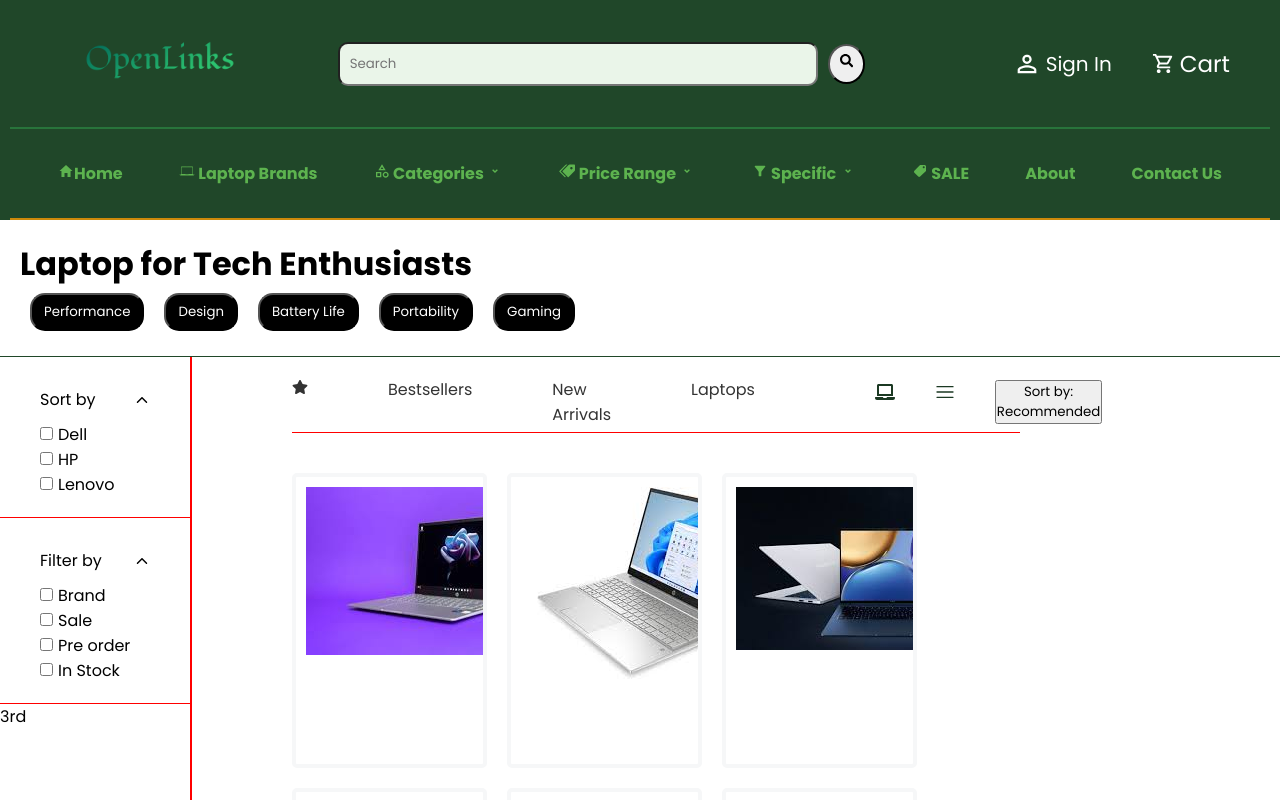
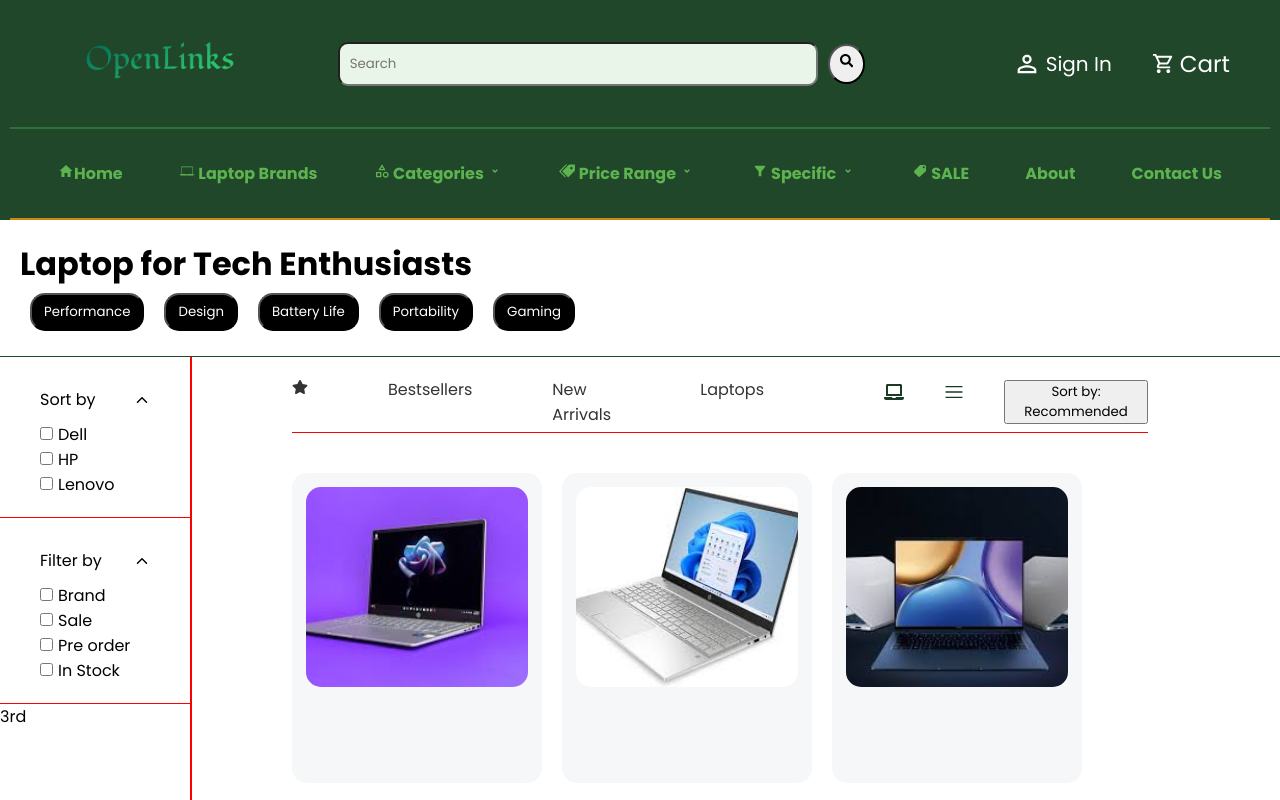
Before and after one commit to Gahbriehel/openlinks, a React (Create React App) app in the folder openlinks/: page / in a window 1280 px wide. Shown: the top 800 px of the page. Built offline with nearby package versions, Linux system fonts and the light colour scheme; data requests are answered from the project's data file.

Commit message:
update styles for home component and replace images in about section for improved layout and visual appeal

```diff
--- a/openlinks/src/components/about.js
+++ b/openlinks/src/components/about.js
@@ -47,7 +47,7 @@ const About = () => {
           </div>
           <div className='content'>
             <div className='content_image'>
-              <img className='to_saturate' src='/images/brand_image1.jpg' alt='laptop'></img>
+              <img src='/images/bigger.jpeg' alt='laptop'></img>
             </div>
             <div className='content_text'>
               <h2>Bigger On Quality</h2>
@@ -87,7 +87,7 @@ const About = () => {
               <p>By partnering directly with manufacturers and utilizing efficient supply chain practices, we pass the savings directly to you. Whether it's a budget-friendly laptop for school or a premium device for work, you'll always find value here.</p>
             </div>
             <div className='content_image'>
-              <img className='to_saturate' src='/images/laptop-shopping-trolley.jpg' alt='laptop with shopping cart'></img>
+              <img className='to_saturate' src='/images/value-image.jpeg' alt='laptop with shopping cart'></img>
             </div>
           </div>
         </div>
--- a/openlinks/src/components/home.css
+++ b/openlinks/src/components/home.css
@@ -117,7 +117,7 @@
 }
 
 .home_body {
-    width: 60%;
+    width: 70%;
     margin-left: 80px;
 }
 
@@ -177,13 +177,21 @@
 }
 
 .card {
-    width: 195px;
-    height: 295px ;
+    width: 250px;
+    height: 310px ;
     padding: 10px 10px;
     border: 4px solid #f6f7f8;
     margin-top: 20px;
     margin-left: 20px;
-    /* background: #f6f7f8; */
+    background: #f6f7f8;
     overflow: hidden;
-    border-radius: 5px;
+    border-radius: 15px;
 }
+
+.card .card_img img {
+    object-fit: cover;
+    width: 100%;
+    height: 200px;
+    justify-content: center;
+    border-radius: 15px;
+}
```
Also changed, not shown: openlinks/public/images/bigger.jpeg (added), 1 other file (tests, documents, lock files or other folders).
